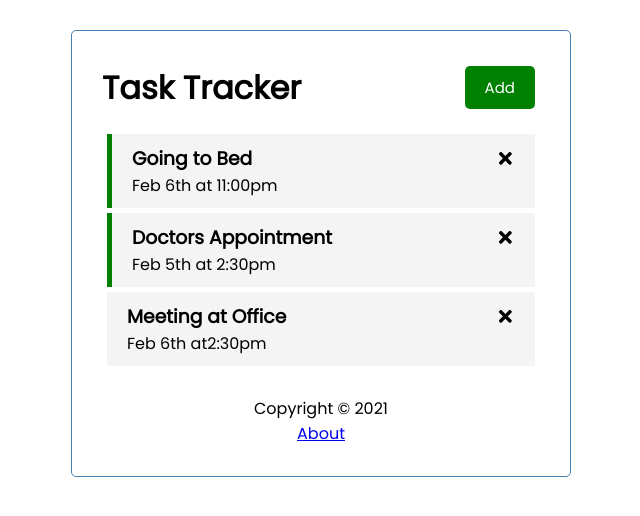
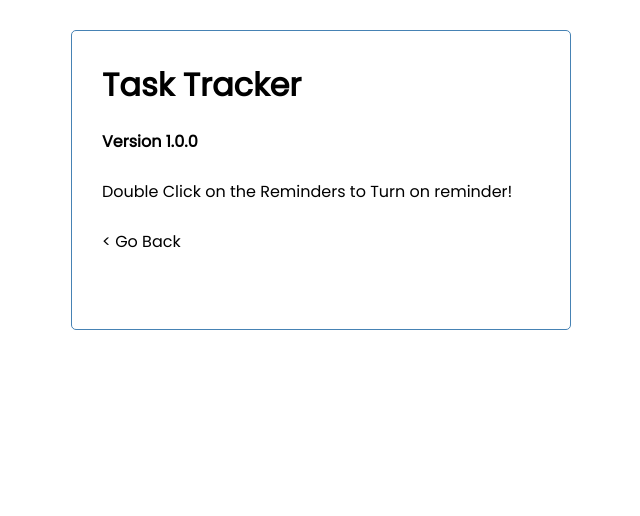
Before and after one commit to Ashwin-P-S/react-task-tracker, a React (Create React App) app: page /about in a window 1280 px wide. Shown: the top 516 px of the page, without its empty margins (319-959 px from the left). Built offline with nearby package versions, Linux system fonts and the light colour scheme; data requests are answered from the project's data file.

Commit message:
chore: Modifed Back-end with port "localhost:8000"

```diff
--- a/db.json
+++ b/db.json
@@ -1,20 +1,20 @@
 {
   "task": [
     {
-      "id": 1,
-      "text": "Going to Bed",
-      "day": "Feb 6th at 11:00pm",
-      "reminder": true
+      "text": "Going to School",
+      "day": "Sep 1 at 9:00 am",
+      "reminder": false,
+      "id": 1
     },
     {
-      "id": 2,
-      "text": "Doctors Appointment",
-      "day": "Feb 5th at 2:30pm",
-      "reminder": true
+      "text": "Meeting at College",
+      "day": "Sep 1 at 3:00 Pm",
+      "reminder": false,
+      "id": 2
     },
     {
-      "text": "Meeting at Office",
-      "day": "Feb 6th at2:30pm",
+      "text": "Meeting at School",
+      "day": "Feb 6th at 6:00 Pm",
       "reminder": false,
       "id": 3
     }
--- a/public/index.html
+++ b/public/index.html
@@ -2,14 +2,14 @@
 <html lang="en">
   <head>
     <meta charset="utf-8" />
-    <link rel="icon" href="%PUBLIC_URL%/favicon.ico" />
+    <link rel="icon" href="%PUBLIC_URL%/tasktrakcer.ico" />
     <meta name="viewport" content="width=device-width, initial-scale=1" />
     <meta name="theme-color" content="#000000" />
     <meta
       name="description"
       content="Web site created using create-react-app"
     />
-    <link rel="apple-touch-icon" href="%PUBLIC_URL%/logo192.png" />
+    <link rel="apple-touch-icon" href="%PUBLIC_URL%/tasktrakcer.png" />
     <!--
       manifest.json provides metadata used when your web app is installed on a
       user's mobile device or desktop. See https://developers.google.com/web/fundamentals/web-app-manifest/
--- a/src/App.js
+++ b/src/App.js
@@ -23,6 +23,13 @@ function App() {
 
   const fetchTask = async() => {
     const res = await fetch('http://localhost:8000/task');
+    const data = await res.json();
+
+    return data;
+  }
+
+  const fetch_Task = async(id) => {
+    const res = await fetch(`http://localhost:8000/task/${id}`);
     const data = await res.json();
 
     return data;
@@ -55,19 +62,38 @@ function App() {
     setTask(task.filter((task) => task.id !== id));
   }
 
-  const toggleReminder = (id) => {
+  const toggleReminder = async(id) => {
 
-    setTask(task.map((task) => task.id === id ? {...task, reminder: !task.reminder}: task))
+    const taskToToggle = await fetch_Task(id);
+    const updTask = { ...taskToToggle, reminder: !taskToToggle.reminder };
+    const res = await fetch( `http://localhost:8000/task/${id}`, {
+      method: 'PUT',
+      headers: {
+      'Content-type': 'application/json'
+      },
+      body: JSON.stringify(updTask)
+    });
+
+    const data = await res.json()
+
+    setTask(task.map((task) => task.id === id ? {...task, reminder: data.reminder}: task))
   }
 
   return (
     <Router>
       <div className="container">
         <Header onAdd={() => setShowAddTask(!showAddTask)} showAdd={showAddTask}/>
-        {showAddTask && <AddTask key={task.id} onAdd={addTask}/>}
-        { task.length > 0? <Task task={task} onDelete={deleteTask} onToggle={toggleReminder }/> : <p>No Task To Show</p> }
-        <Route />
-        <Footer />
+
+        <Route path='/' exact render={ (props) => (
+          <>
+          {showAddTask && <AddTask key={task.id} onAdd={addTask}/>}
+          { task.length > 0? ( <Task task={task} onDelete={deleteTask} onToggle={toggleReminder }/> )
+          : ( <p>No Task To Show</p> ) }
+          <Footer />
+          </>
+        ) } />
+        <Route path='/about' component={About}/>
+
       </div>
     </Router>
   );
--- a/src/components/About.js
+++ b/src/components/About.js
@@ -1,10 +1,12 @@
-import React from 'react'
+import { Link } from "react-router-dom";
 
 const About = () => {
     return (
         <div>
-            <h4>Version 1.0.0</h4>
-            <a href="/">Go Back</a>
+            <h4>Version 1.0.0</h4><br></br>
+            <p><label>Double Click on the Reminders to Turn on reminder!</label></p>
+            <br></br>
+            <Link to="/" id='pageLink'>&lt; Go Back</Link>
         </div>
     )
 }
--- a/src/components/Footer.js
+++ b/src/components/Footer.js
@@ -1,10 +1,11 @@
-import React from 'react'
+import { Link } from 'react-router-dom';
 
 const Footer = () => {
+    const year = new Date().getFullYear();
     return (
         <footer>
-            <p>Copyright &copy; 2021</p>
-            <a href="/about">About</a>
+            <p>Copyright &copy; {year}</p><br></br>
+            <Link to='/about' id='pageLink'>&lt;About&gt;</Link>
         </footer>
     )
 }
--- a/src/components/Header.js
+++ b/src/components/Header.js
@@ -1,13 +1,20 @@
 import PropTypes from 'prop-types'
 import Button from './Button'
+import { useLocation } from 'react-router-dom'
 
 const Header = ({ title, onAdd, showAdd }) => {
 
-
+    const location = useLocation()
     return (
         <header className='header'>
             <h1>{title}</h1>
-            <Button color={showAdd ? 'red' : 'green'} text={showAdd ? 'Close': 'Add'} onClick={onAdd} />
+            {location.pathname === '/' && (
+                <Button
+                    color={showAdd ? 'red' : 'green'}
+                    text={showAdd ? 'Close': 'Add'}
+                    onClick={onAdd}
+                />
+            )}
         </header>
     )
 }
--- a/src/index.css
+++ b/src/index.css
@@ -110,3 +110,11 @@ footer {
   margin-top: 30px;
   text-align: center;
 }
+#pageLink {
+  color: #000;
+  text-decoration: none;
+}
+#pageLink:hover{
+  color: green;
+  font-size: 105%;
+}
```
Also changed, not shown: 1 other file (tests, documents, lock files or other folders).
